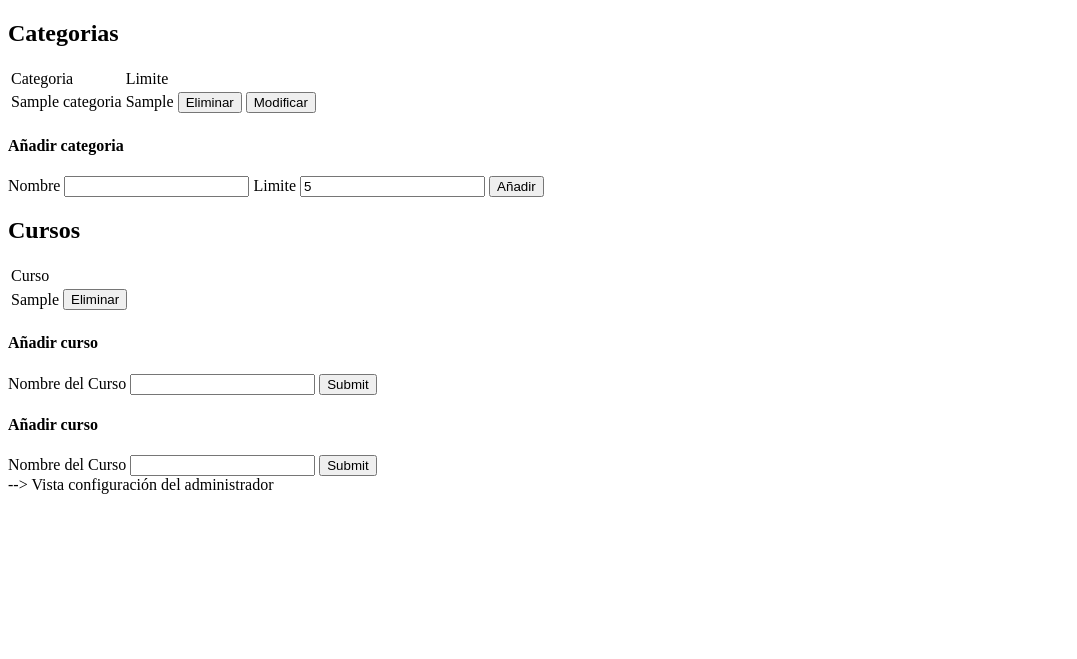
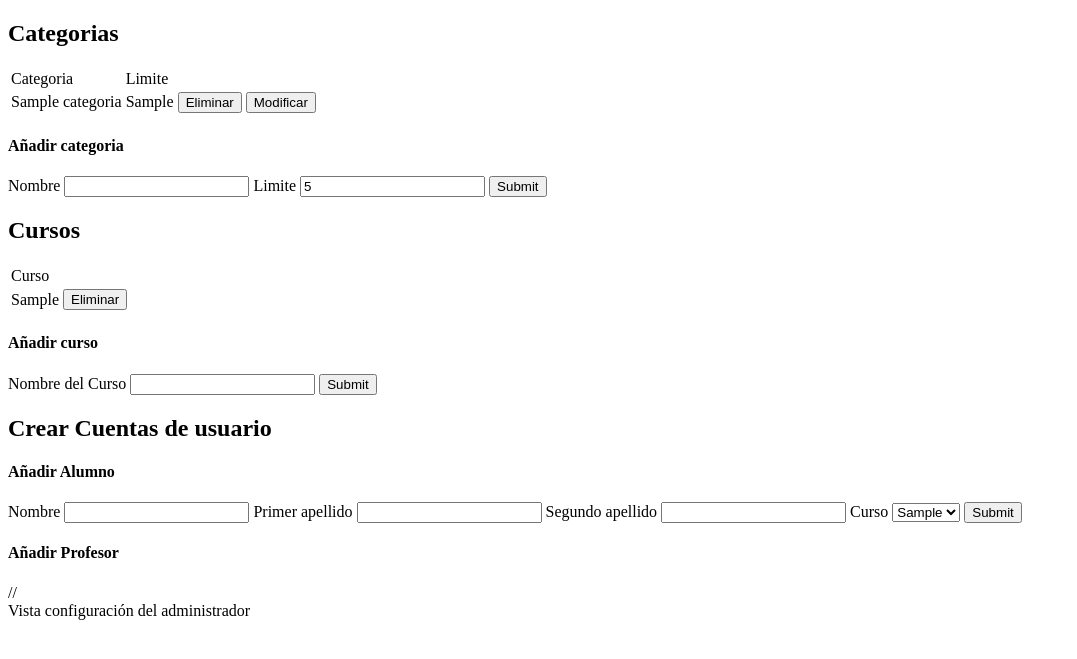
Before and after one commit to UTF2390/Racons, a CodeIgniter app: page /Racons/index.php/admin/index in a window 1280 px wide. Shown: the top 659 px of the page, without its empty margins (0-1077 px from the left). Run offline with CodeIgniter, Linux system fonts and the light colour scheme; tables that the repository leaves empty or names only in its code hold one stand-in row (values such as "Sample post").

Commit message:
Sesion con admin vista Configuración funciona eliminar y añadir. Inserta alumnos en la tabla persona y en alumnos.No borra curso si hay alumnos en el. Falta insertar Profesores y comprobar que funciona.

```diff
--- a/application/controllers/Admin.php
+++ b/application/controllers/Admin.php
@@ -21,7 +21,7 @@ class Admin extends Profesor {
         $nombre = $this->input->post('nombre');
         $limite = $this->input->post('limite');
         $limite = (int) $limite;
-        if ($nombre  && $limite ) {
+        if ($nombre && $limite) {
 
             $nombre = $this->db->escape($nombre);
             $limite = $this->db->escape($limite);
@@ -116,7 +116,7 @@ class Admin extends Profesor {
         if ($delete) {
             echo 'True';
         } else {
-            echo 'False';
+            echo 'No elimino curso porque hay alumnos apuntado a el ☻-☺¬.';
         }
         $this->configuracion();
     }
@@ -160,6 +160,27 @@ class Admin extends Profesor {
         $this->load->view('admin/configuracion', $data);
     }
 
+    public function nuevo_alumno() {
+        /*
+         * 1.- Comprobar si hay una categoria con el mismo nombre.
+         * Si no hay coincidencia, añadirla.
+         */
+        $nombre = $this->input->post('nombre');
+        $apellido1 = $this->input->post('apellido1');
+        $apellido2 = $this->input->post('apellido2');
+        $id_curso = $this->input->post('id_curso');
+        $id_curso = (int) $id_curso;
+        if ($nombre != FALSE && $apellido1 != FALSE && $apellido2 != FALSE && $id_curso != FALSE) {
+            $this->load->model('Alumno_model');
+            $alumno = new Alumno_model();
+            $exito = $alumno->insertar_Alumno($nombre, $apellido1, $apellido2, $id_curso);
+            $this->configuracion();
+        } else {
+            $this->configuracion();
+            echo 'Error en el form de nuevo_alumno.';
+        }
+    }
+
     public function añadir_alumnos() {
         //...
     }
--- a/application/models/Usuario_model.php
+++ b/application/models/Usuario_model.php
@@ -24,7 +24,7 @@ class Usuario_model extends CI_Model {
                 }
             }
 
-            return ['usuario' => $q->result(), 'encontrado' => TRUE];
+            return ['usuario' => $q->result_array(), 'encontrado' => TRUE];
         } else {
             return ['encontrado' => FALSE];
         }
@@ -46,7 +46,7 @@ class Usuario_model extends CI_Model {
         $this->db->where('id_profesor', $id_persona);
         $q = $this->db->get('profesor');
         if ($q->num_rows() > 0) {
-            return ['datos' => $q->row(), 'encontrado' => TRUE];
+            return ['datos' => $q->result_array(), 'encontrado' => TRUE];
         } else {
             return ['encontrado' => FALSE];
         }
@@ -57,7 +57,7 @@ class Usuario_model extends CI_Model {
         $this->db->where('id_profesor', $id_persona);
         $q = $this->db->get('alumno');
         if ($q->num_rows() > 0) {
-            return ['datos' => $q->row(), 'encontrado' => TRUE];
+            return ['datos' => $q->result_array(), 'encontrado' => TRUE];
         } else {
             return ['encontrado' => FALSE];
         }
--- a/application/views/admin/configuracion.php
+++ b/application/views/admin/configuracion.php
@@ -15,7 +15,6 @@ defined('BASEPATH') OR exit('No direct script access allowed');
                     $lista_categorias['categorias'] = $categorias;
                     if (empty($categorias) != TRUE) {
                         $this->load->view('admin/tabla_categoria', $lista_categorias);
-
                     }
                     echo '<h4>Añadir categoria</h2>';
                     $this->load->view('admin/form_nueva_categoria');
@@ -26,23 +25,28 @@ defined('BASEPATH') OR exit('No direct script access allowed');
                     $data['cursos'] = $cursos;
                     if (empty($cursos) != TRUE) {
                         $this->load->view('admin/tabla_cursos');
-
                     }
                     echo '<h4>Añadir curso</h3>';
                     $this->load->view('admin/form_nuevo_curso', $data);
                     ?>
             </div>
-<!--            <div><h2>Crear Cuentas de usuario</h3>
+            <div><h2>Crear Cuentas de usuario</h3>
+                    <h4>Añadir Alumno</h3>
                         <?php
                         $data['cursos'] = $cursos;
                         if (empty($cursos) != TRUE) {
-                        $this->load->view('admin/form_nuevo_alumno');
-
+                            $this->load->view('admin/form_nuevo_alumno', $data);
                         }
-                        echo '<h4>Añadir curso</h3>';
-                    $this->load->view('admin/form_nuevo_curso', $data);
                         ?>
-            </div>-->
+                        <h4>Añadir Profesor</h3>
+                            //<?php
+//                    $data['cursos'] = $cursos;
+//                    if (empty($cursos) != TRUE) {
+//                        $this->load->view('admin/form_nuevo_profesor');
+//                    }
+//
+                            ?>
+                            </div>
                             Vista configuración del administrador
 
                             </div>
--- a/application/views/admin/form_nueva_categoria.php
+++ b/application/views/admin/form_nueva_categoria.php
@@ -2,18 +2,15 @@
     <text>Nombre</text>
     <input type='text' id='nombre' name="nombre"></input>
     <text>Limite</text>
-    <input type='number' id='limite' value="5" name="limite"></input>
-    <!--<button type="disabled" onclick="insertar_categoria();">Añadir</button>-->
-    <input type="submit" value="Añadir"/>
+    <input type='number' id='nombre' value="5" name="limite"></input>
+    <input type="submit" value="Submit"/>
+    <!--<button type="disabled" onclick="nuevo_curso();">Añadir</button>-->
 </form>
 <!--<script>
-    function insertar_categoria() {
-        var url = "http://localhost/Racons/admin/nueva_categoria";
+    function nuevo_curso() {
+        var url = "http://localhost/Racons/admin/nuevo_curso";
         var obj = new Object();
-        obj.id = document.getElementById(id_categoria);
-        obj.nombre = document.getElementById("nombre");
-        obj.limite = document.getElementById("limite");
-        obj.descripcion = document.getElementById("descripcion");
+        obj.curso = document.getElementById("curso");
         var jsonString = JSON.stringify(obj);
         $.ajax({
             dataType: 'json',
--- a/application/views/admin/form_nuevo_alumno.php
+++ b/application/views/admin/form_nuevo_alumno.php
@@ -1,6 +1,20 @@
-<form enctype="multipart/form-data" action="http://localhost/Racons/index.php/admin/nuevo_curso" method='POST'>
-    <text>Nombre del Curso</text>
+
+<form enctype="multipart/form-data" action="http://localhost/Racons/index.php/admin/nuevo_alumno" method='POST'>
+    <text>Nombre</text>
     <input type='text' id='nombre' name="nombre"></input>
+    <text>Primer apellido</text>
+    <input type='text' id='apellido1' name="apellido1"></input>
+    <text>Segundo apellido</text>
+    <input type='text' id='apellido2' name="apellido2"></input>
+    <text>Curso</text>
+
+    <select name="id_curso">
+        <?php
+        foreach ($cursos as $curso) {
+            echo' <option value = "' . $curso['id_curso'] . '">'.$curso['curso'].'</option>';
+        }
+        ?>
+    </select>
     <input type="submit" value="Submit"/>
     <!--<button type="disabled" onclick="nuevo_curso();">Añadir</button>-->
 </form>
```
Also changed, not shown: application/models/Alumno_model.php (+14 -13 lines), application/views/admin/form_nuevo_curso.php (line endings or trailing spaces). Lines whose indentation alone changed are shown as unchanged.
